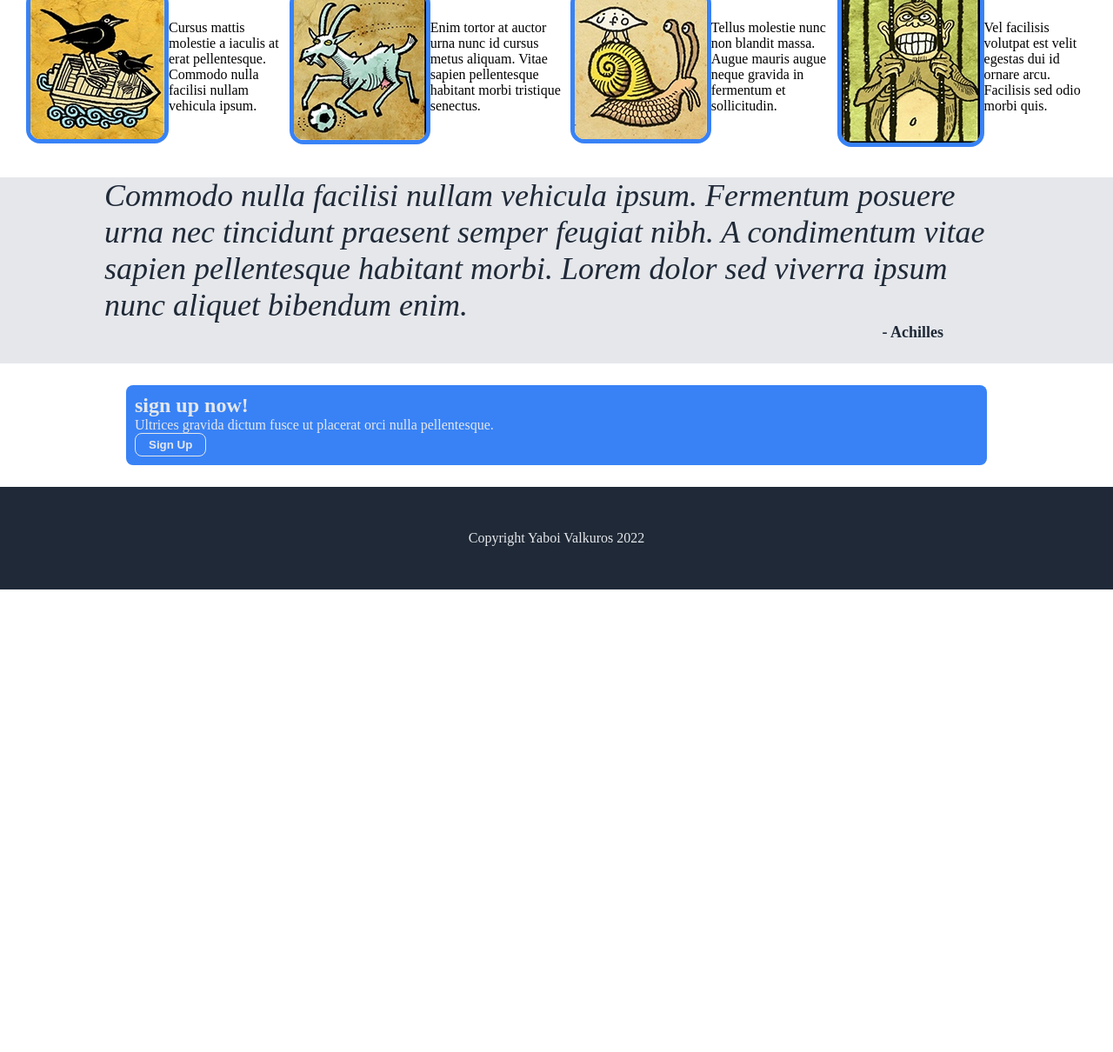
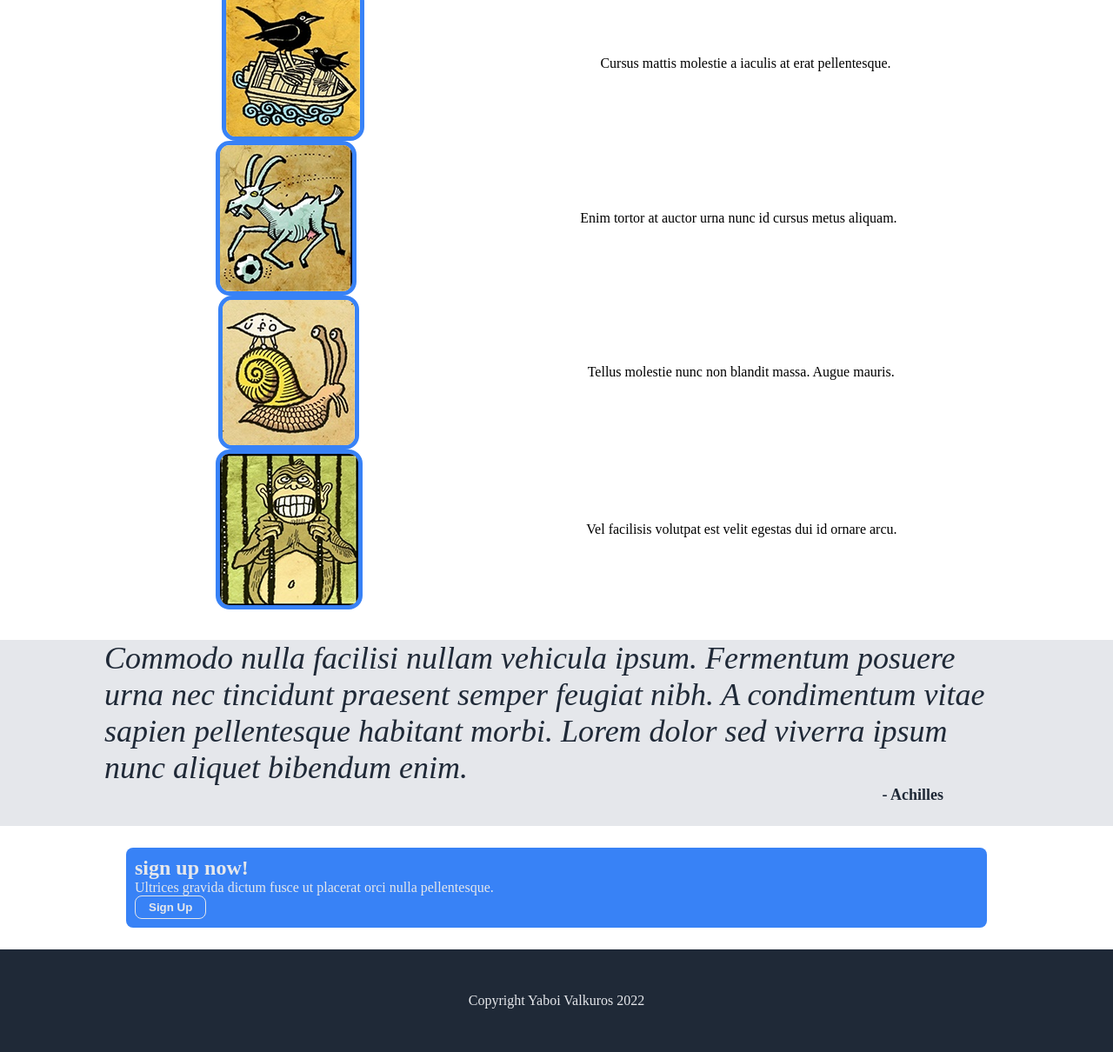
Before and after one commit to D-o-t-C-o-m/landing-page, a plain HTML site: page index.html in a window 1280 px wide. Shown: the part 550-1760 px from the top of the page at 87% size. Before the commit the page ends 1228 px from the top, so only its background shows below. Drawn offline with Linux system fonts and the light colour scheme.

Commit message:
fixed div tags for images

```diff
--- a/index.html
+++ b/index.html
@@ -10,10 +10,10 @@
 
 <body>
 
-    <!--This is the nav bar-->
+
     <nav class="navbar">
         <div class="container">
-            <div class="logo">logo</div>
+            <div class="logo">Header logo</div>
             <ul class="nav">
                 <li> <a href="#"></a>link 1</li>
                 <li> <a href="#"></a>link 2</li>
@@ -22,7 +22,7 @@
         </div>
     </nav>
 
-    <!-- Hero stuff-->
+
     <header class="header">
         <div class="container">
             <div class="awesome">
@@ -38,22 +38,23 @@
         <div class="box-title">
             <p>Images and Info</p>
         </div>
-        <div class="imgcontainer">
+        <div class="container">
             <div class="box">
                 <img src="img/bird.png" alt="A crow on a boat"/>
+                <p> Cursus mattis molestie a iaculis at erat pellentesque.</p>
+            </div>
             <div class="box">
-                <p> Cursus mattis molestie a iaculis at erat pellentesque. Commodo nulla facilisi nullam vehicula ipsum. </p>
+                <img src="img/goat.png" alt="A goat with a soccer ball"/>
+                <p>Enim tortor at auctor urna nunc id cursus metus aliquam.</p>
             </div>
-                <img src="img/goat.png" alt="A goat with a soccer ball"/>
             <div class="box">
-                <p>Enim tortor at auctor urna nunc id cursus metus aliquam. Vitae sapien pellentesque habitant morbi tristique senectus.</p>
+                <img src="img/snail.png" alt="a snail being abducted"/>
+                <p>Tellus molestie nunc non blandit massa. Augue mauris.</p>
             </div>
-                <img src="img/snail.png" alt="a snail being abducted"/>
             <div class="box">
-                <p>Tellus molestie nunc non blandit massa. Augue mauris augue neque gravida in fermentum et sollicitudin.</p>
+                <img src="img/nft.png" alt="an nft"/>
+                <p>Vel facilisis volutpat est velit egestas dui id ornare arcu.</p>
             </div>
-                <img src="img/nft.png" alt="an nft"/>
-                <p>Vel facilisis volutpat est velit egestas dui id ornare arcu. Facilisis sed odio morbi quis.</p>
         </div>
     </section>
 
@@ -70,8 +71,10 @@
     <div class="container">
         <div class="regbox">
             <P id="calltoaction"> sign up now!</p>
-            <p>Ultrices gravida dictum fusce ut placerat orci nulla pellentesque.</p>
-                <button class="signup">Sign Up</button>
+                <div class="button2">
+                    <p>Ultrices gravida dictum fusce ut placerat orci nulla pellentesque.</p>
+                    <button class="signup">Sign Up</button>
+                </div>
         </div>
      </div>
 </section>
```
